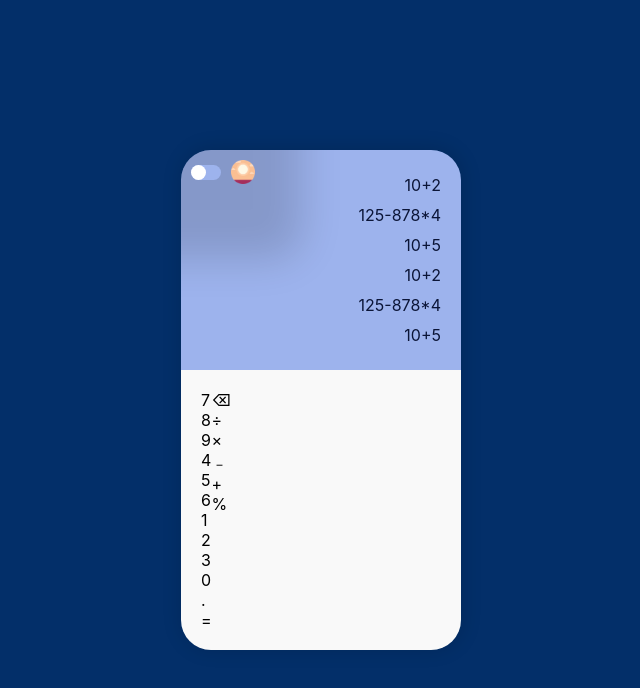
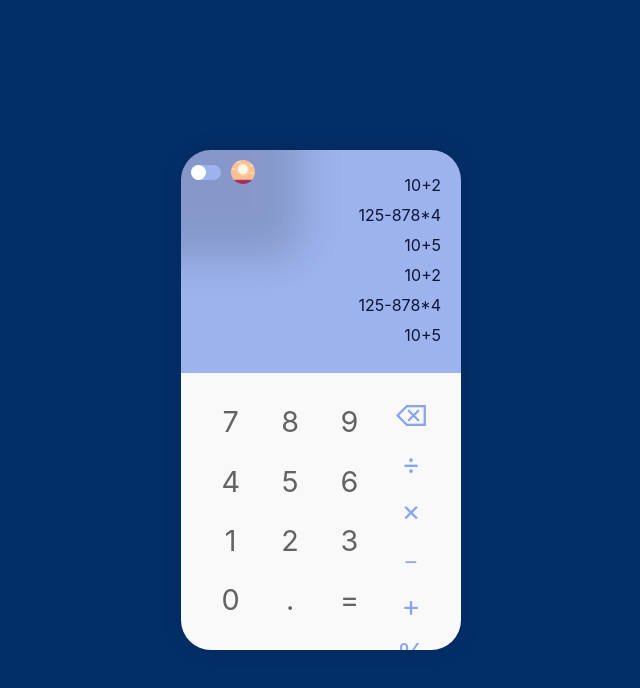
Before and after one commit to mimi544/react_calculator, a React (Create React App) app: page / in a window 1280 px wide. Shown: the top 688 px of the page, without its empty margins (319-959 px from the left). Built offline with nearby package versions, Linux system fonts and the light colour scheme.

Commit message:
numpad partially done

```diff
--- a/src/Components/NumPad/NumPad.css
+++ b/src/Components/NumPad/NumPad.css
@@ -4,3 +4,40 @@
     padding: 20px;
     display: flex;
 }
+
+.numpad p {
+    line-height: 1.875rem;
+    font-size: 1.8rem;
+    display: flex;
+    justify-content: center;
+    align-items: center;
+    transition: 200ms;
+    user-select: none;
+    cursor: pointer;
+    color: var(--text-color-2);
+}
+
+.numpad_nums p:active {
+    background-color: rgba(0, 0, 0, 0.14);
+}
+
+.numpad_nums {
+    flex: 3;
+    display: flex;
+    flex-wrap: wrap;
+}
+
+.numpad_nums p {
+    width: 33%;
+    height: 25%;
+}
+
+.numpad_signs {
+    flex: 1;
+}
+
+.numpad_signs p {
+    color: #89a5f1;
+    width: 100%;
+    height: 20%;
+}
```
